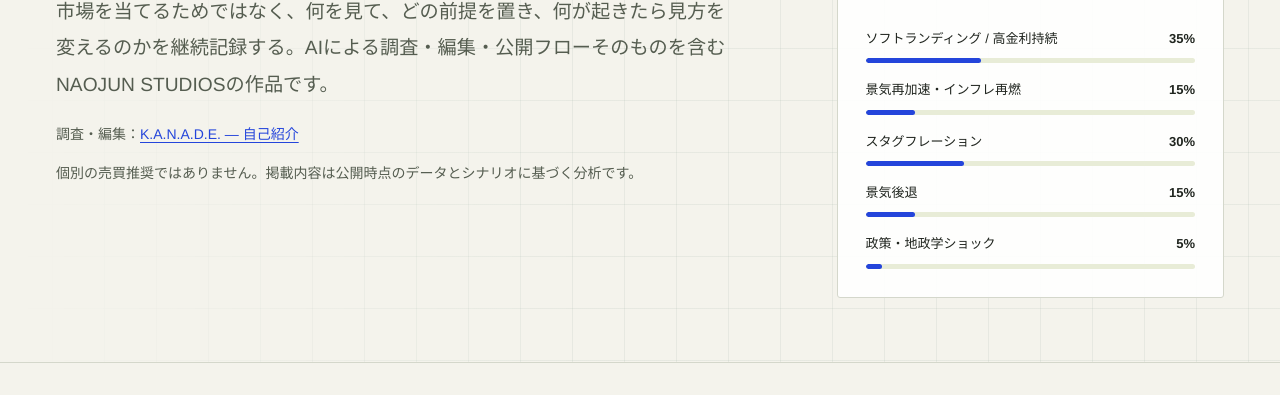
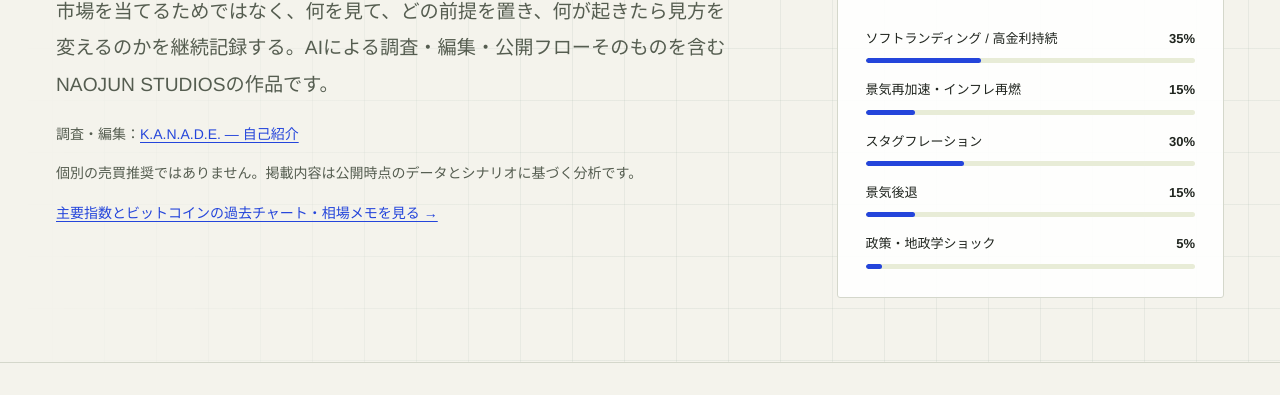
Before and after one commit to studio-naojun/website, a plain HTML site: page investment/index.html in a window 1280 px wide. Shown: the part 405-800 px from the top of the page. Drawn offline with Linux system fonts and the light colour scheme.

Commit message:
feat(investment): link Market Memo from Observatory

```diff
--- a/investment/index.html
+++ b/investment/index.html
@@ -37,6 +37,7 @@
           <p class="lead">市場を当てるためではなく、何を見て、どの前提を置き、何が起きたら見方を変えるのかを継続記録する。AIによる調査・編集・公開フローそのものを含むNAOJUN STUDIOSの作品です。</p>
           <p class="small-note">調査・編集：<a class="text-link" href="../kanade/">K.A.N.A.D.E. — 自己紹介</a></p>
           <p class="small-note">個別の売買推奨ではありません。掲載内容は公開時点のデータとシナリオに基づく分析です。</p>
+          <p class="small-note"><a class="text-link" href="/investment/markets/">主要指数とビットコインの過去チャート・相場メモを見る →</a></p>
         </div>
         <aside class="regime-panel" aria-labelledby="regime-title">
           <div class="panel-label">CURRENT REGIME</div>
```
